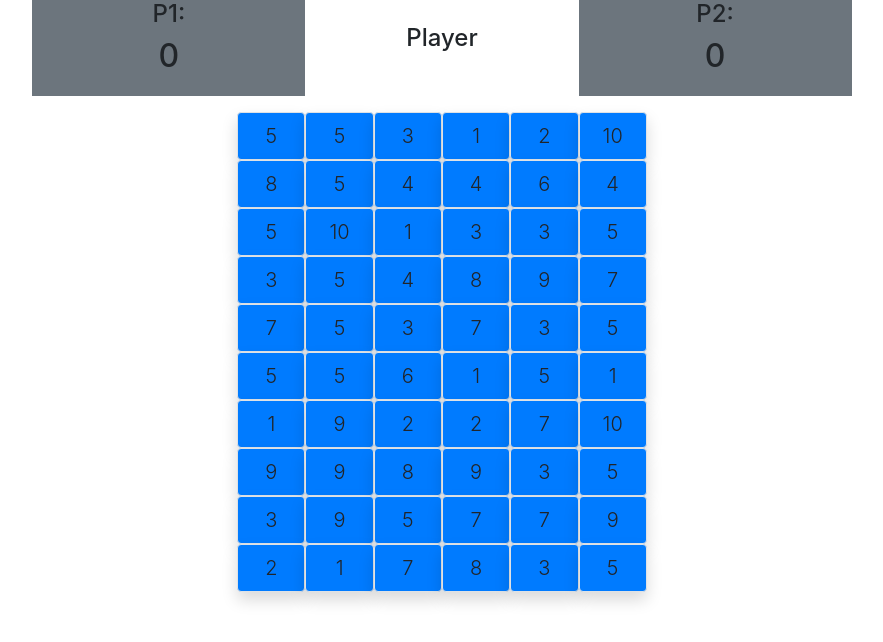
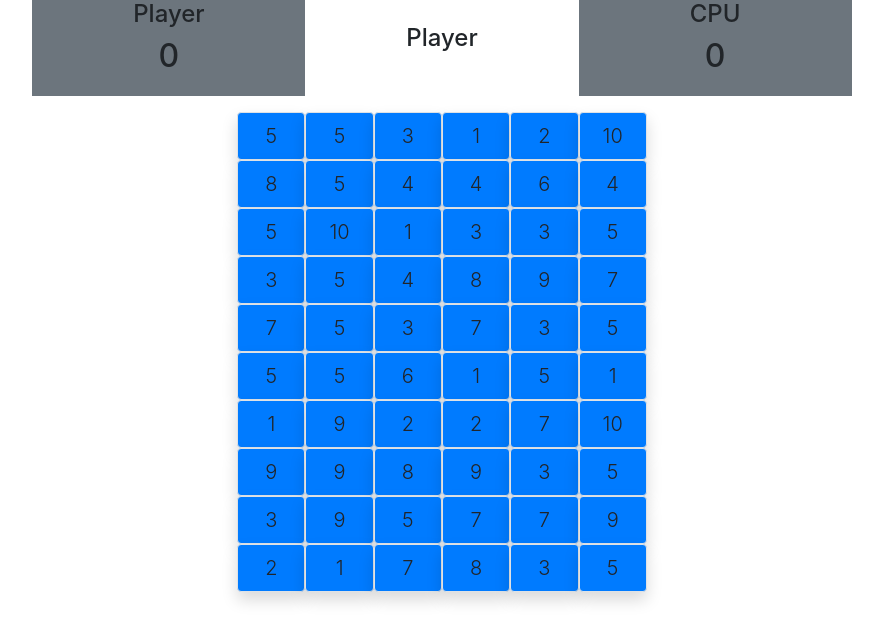
Before and after one commit to J-Puls/react-tile-game, a React (Create React App) app: page / in a window 1280 px wide. Shown: the top 642 px of the page, without its empty margins (198-1081 px from the left). Built offline with nearby package versions, Linux system fonts and the light colour scheme.

Commit message:
Fixed scoreboard labels

```diff
--- a/src/components/scoreboard.js
+++ b/src/components/scoreboard.js
@@ -22,7 +22,7 @@ const Scoreboard = props => {
       <Col xs="4" className={p1Bg}>
         <Row>
           <Col xs="12">
-            <p className="h4">P1:</p>
+            <p className="h4">Player</p>
           </Col>
           <Col xs="12">
             <p className="h2">{p1Score}</p>
@@ -35,7 +35,7 @@ const Scoreboard = props => {
       <Col xs="4" className={p2Bg}>
         <Row>
           <Col xs="12">
-            <p className="h4">P2:</p>
+            <p className="h4">CPU</p>
           </Col>
           <Col xs="12">
             <p className="h2">{p2Score}</p>
```
